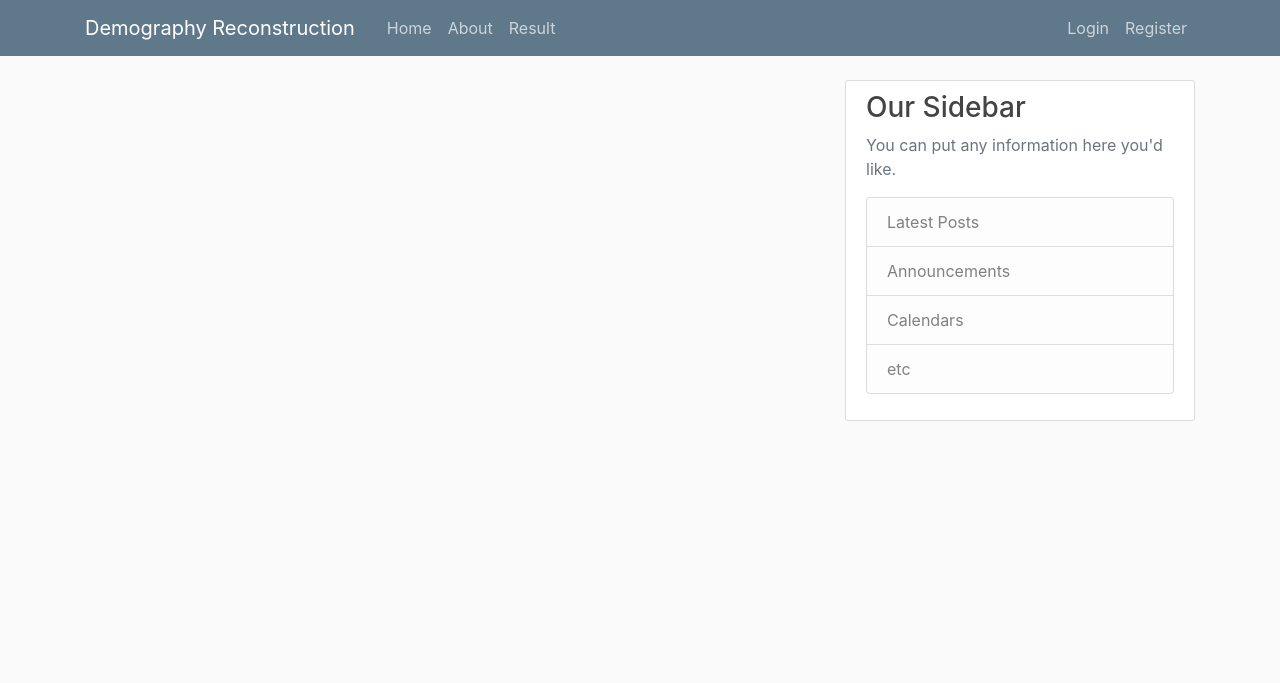
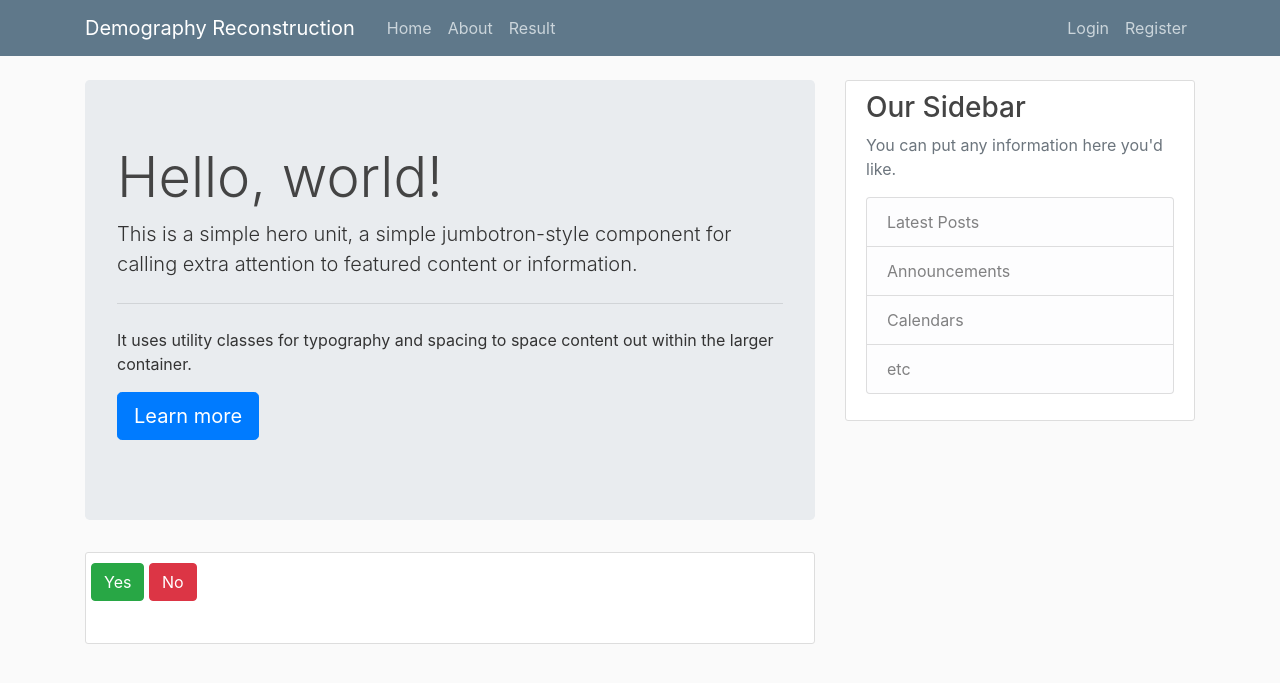
Before and after one commit to josephwww/Blog, a Flask app: page /home in a window 1280 px wide. Shown: the top 683 px of the page. Run offline with Flask 2, Linux system fonts and the light colour scheme; some libraries are stand-ins or nearby versions.

Commit message:
movie form

```diff
--- a/flaskRecommender/forms.py
+++ b/flaskRecommender/forms.py
@@ -2,6 +2,7 @@ from flask_wtf import FlaskForm
 from wtforms import StringField, PasswordField, SubmitField, BooleanField
 from wtforms.validators import DataRequired, Length, Email, EqualTo, ValidationError
 from flaskRecommender.models import User
+
 
 class RegistrationForm(FlaskForm):
     username = StringField('Username', validators=[DataRequired(), Length(min=4, max=20)])
@@ -20,8 +21,14 @@ class RegistrationForm(FlaskForm):
         if user:
             raise ValidationError('Email is registered, please try to sign in')
 
+
 class LoginForm(FlaskForm):
     email = StringField('Email', validators=[DataRequired(), Email()])
     password = PasswordField('Password', validators=[DataRequired()])
     remember = BooleanField('Remember Me')
     submit = SubmitField('Login')
+
+
+class RatingForm(FlaskForm):
+    yes = SubmitField('Yes')
+    no = SubmitField('No')
--- a/flaskRecommender/models.py
+++ b/flaskRecommender/models.py
@@ -33,7 +33,7 @@ class Post(db.Model):
 
 class Rating(db.Model):
     id = db.Column(db.Integer, primary_key=True)
-    score = db.Column(db.Integer, nullable=False)
+    score = db.Column(db.Boolean, nullable=False)
     date_rated = db.Column(db.DateTime, nullable=False, default=datetime.utcnow)
     film_id = db.Column(db.Integer, db.ForeignKey('movie.id'), nullable=False)
     user_id = db.Column(db.Integer, db.ForeignKey('user.id'), nullable=False)
--- a/flaskRecommender/routes.py
+++ b/flaskRecommender/routes.py
@@ -1,7 +1,7 @@
 from flask import render_template, send_from_directory, url_for, flash, redirect, request
 import os
 from flaskRecommender import app, db, bcrypt
-from flaskRecommender.forms import RegistrationForm, LoginForm
+from flaskRecommender.forms import RegistrationForm, LoginForm, RatingForm
 from flaskRecommender.models import User, Post
 from flask_login import login_user, current_user, logout_user, login_required
 
@@ -22,9 +22,14 @@ posts = [
 
 
 @app.route('/')
-@app.route('/home')
+def index():
+    return redirect(url_for('home'))
+
+
+@app.route('/home', methods=['POST', 'GET'])
 def home():
-    return render_template('home.html')
+    form = RatingForm()
+    return render_template('home.html', form=form)
 
 
 @app.route('/about')
--- a/flaskRecommender/templates/home.html
+++ b/flaskRecommender/templates/home.html
@@ -1,8 +1,27 @@
-
 {% extends "layout.html" %}
 {% block content %}
-<div class="form-group">
-
-
-</div>
+    <div class="jumbotron">
+        <h1 class="display-4">Hello, world!</h1>
+        <p class="lead">This is a simple hero unit, a simple jumbotron-style component for calling extra attention to featured content or information.</p>
+        <hr class="my-4">
+        <p>It uses utility classes for typography and spacing to space content out within the larger container.</p>
+        <p class="lead">
+        <a class="btn btn-primary btn-lg" href="{{ url_for('about') }}" role="button">Learn more</a>
+        </p>
+    </div>
+    <div class="content-section">
+        <form method="POST" action="">
+            <div class="form-group pull-right">
+                <div class="row">
+                    <form method="POST" action="">
+                        {{ form.hidden_tag() }}
+                        <div class="form-group">
+                            {{ form.yes(class="btn btn-primary btn-success") }}
+                            {{ form.no(class="btn btn-primary btn-danger") }}
+                        </div>
+                    </form>
+                </div>
+            </div>
+        </form>
+    </div>
 {% endblock content %}
```
Also changed, not shown: ml-1m/read_data.py (added, +11 -0 lines), ml-1m/read_movies.py (added, +7 -0 lines).
